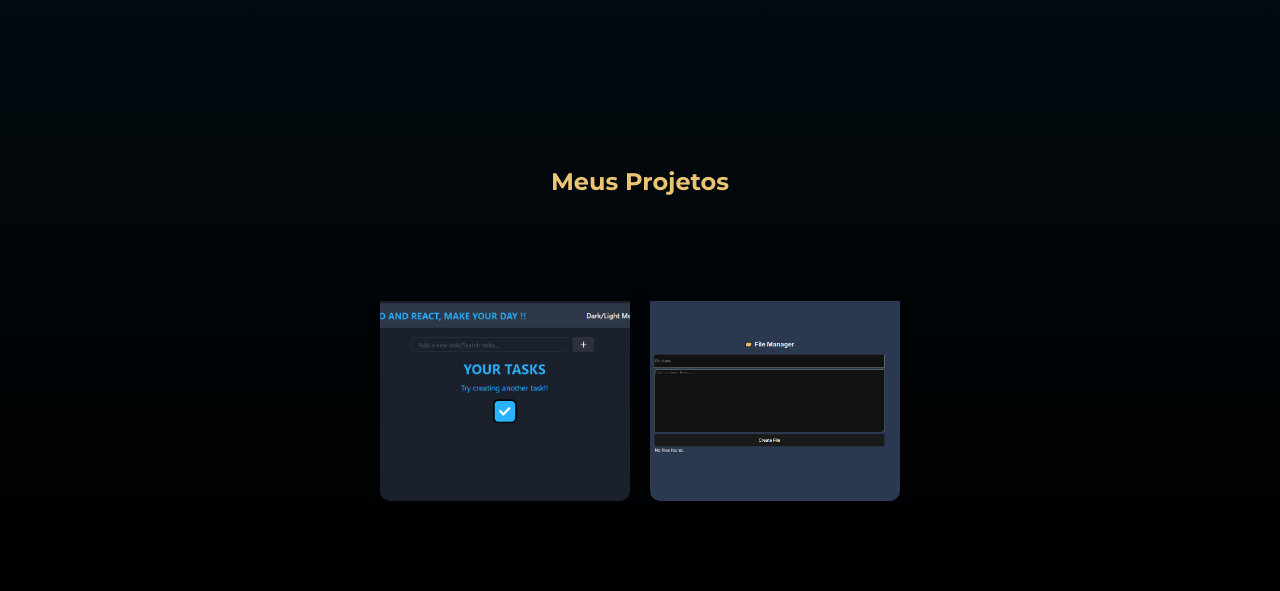
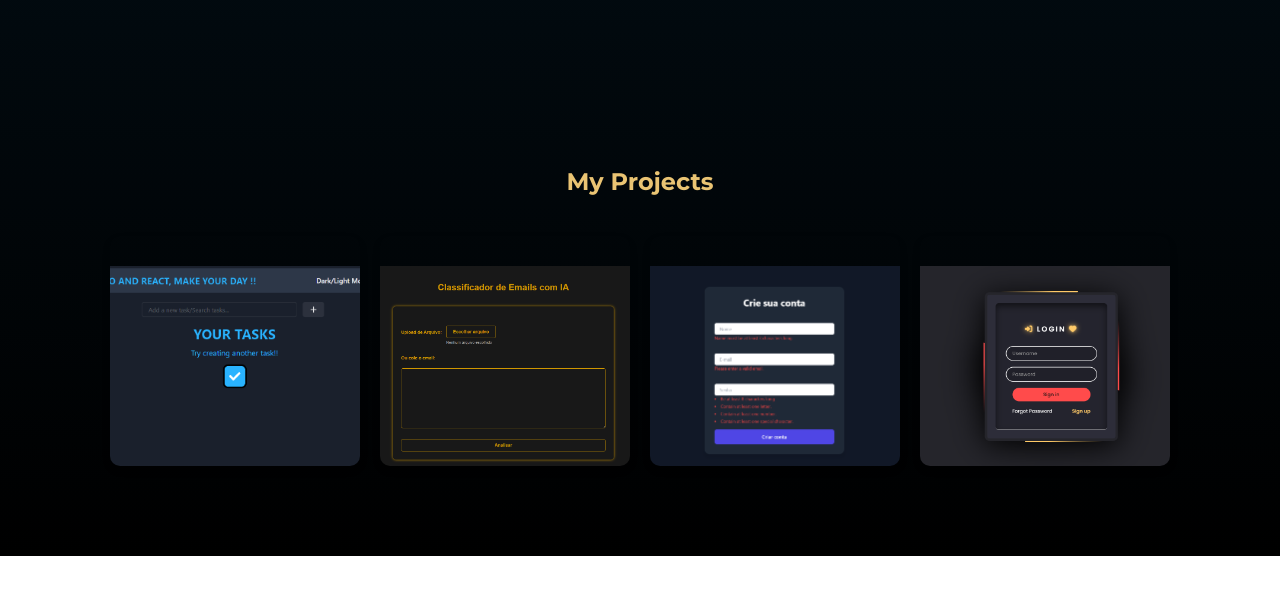
Before and after one commit to DaviRios/portifolio, a plain HTML site: page index.html in a window 1280 px wide. Shown: the part 1257-1848 px from the top of the page. After the commit the page ends 1813 px from the top, so only its background shows below. Drawn offline with nearby package versions, Linux system fonts and the light colour scheme; a script that the page names is missing.

Commit message:
Style adjust + new projects

```diff
--- a/index.html
+++ b/index.html
@@ -20,7 +20,8 @@
         <ul class="menu-content">
             <li><a href="mainP"><span class="material-symbols-outlined">home</span><span>Start</span></a></li>
             <li><a href="#stacks"><span class="material-symbols-outlined">psychology</span><span>Skills</span></a></li>
-            <li><a href="#"><span class="material-symbols-outlined">business_center</span><span>Experience</span></a></li>
+            <li><a href="#"><span class="material-symbols-outlined">business_center</span><span>Experience</span></a>
+            </li>
             <li><a href="#"><span class="material-symbols-outlined">keyboard</span><span>Projects</span></a></li>
             <li><a href="#"><span class="material-symbols-outlined">email</span><span>Contact</span></a></li>
         </ul>
@@ -57,32 +58,25 @@
 
 
     <section id="projetos">
-        <h2 class="tituloProjetos">Meus Projetos</h2>
+        <h2 class="tituloProjetos">My Projects</h2>
         <div class="container">
             <div class="container">
                 <div class="projeto">
-
-                    <a href="https://mytasks-production.up.railway.app" target="_blank"><img src="imgs/Tasks.png"
-                            alt="Daily Tasks Manager"> Daily Tasks Manager</a>
+                    <a href="https://github.com/DaviRios/MyTasks" target="_blank"><img src="imgs/Tasks.png"
+                            alt="Daily Tasks Manager"></a>
                 </div>
                 <div class="projeto">
-
-                    <a href="https://github.com/DaviRios/FileManager" target="_blank"><img src="imgs/fileManager.png"
-                            alt="Nodejs File Manager">File Manager nodeJS</a>
+                    <a href="https://github.com/DaviRios/email-ai-app" target="_blank"><img src="imgs/emails-ia.png"
+                            alt="Daily Tasks Manager"></a>
                 </div>
-                <!--
-                <div class="projeto">
-                    <img src="imgs/Tasks.png" alt="Daily Tasks Manager">
-                    <a href="https://mytasks-production.up.railway.app" target="_blank">Daily Tasks Manager</a>
+                 <div class="projeto">
+                    <a href="https://github.com/DaviRios/auth-form-next" target="_blank"><img src="imgs/auth-form.png"
+                            alt="Daily Tasks Manager"></a>
                 </div>
-                <div class="projeto">
-                    <img src="imgs/Tasks.png" alt="Daily Tasks Manager">
-                    <a href="https://mytasks-production.up.railway.app" target="_blank">Daily Tasks Manager</a>
+                 <div class="projeto">
+                    <a href="https://github.com/DaviRios/surveyFormFCC" target="_blank"><img src="imgs/form.png"
+                            alt="Daily Tasks Manager"></a>
                 </div>
-                <div class="projeto">
-                    <img src="imgs/Tasks.png" alt="Daily Tasks Manager">
-                    <a href="https://mytasks-production.up.railway.app" target="_blank">Daily Tasks Manager</a>
-                </div> -->
             </div>
         </div>
     </section>
--- a/styles.css
+++ b/styles.css
@@ -227,11 +227,11 @@ polygon {
 }
 
 #stacks {
-  text-align: center;
-  padding: 20px 20px;
-  margin: 23.8% 0 0 10%;
-  max-width: 80%;
-  position: relative;
+    text-align: center;
+    padding: 20px 20px;
+    margin: 23.8% 0 0 10%;
+    max-width: 80%;
+    position: relative;
 
 }
 
@@ -357,7 +357,6 @@ polygon {
 }
 
 .tituloProjetos {
-    margin-bottom: 3%;
     color: var(--color1);
 }
 
```
Also changed, not shown: imgs/auth-form.png (added), imgs/emails-ia.png (added), imgs/form.png (added).
